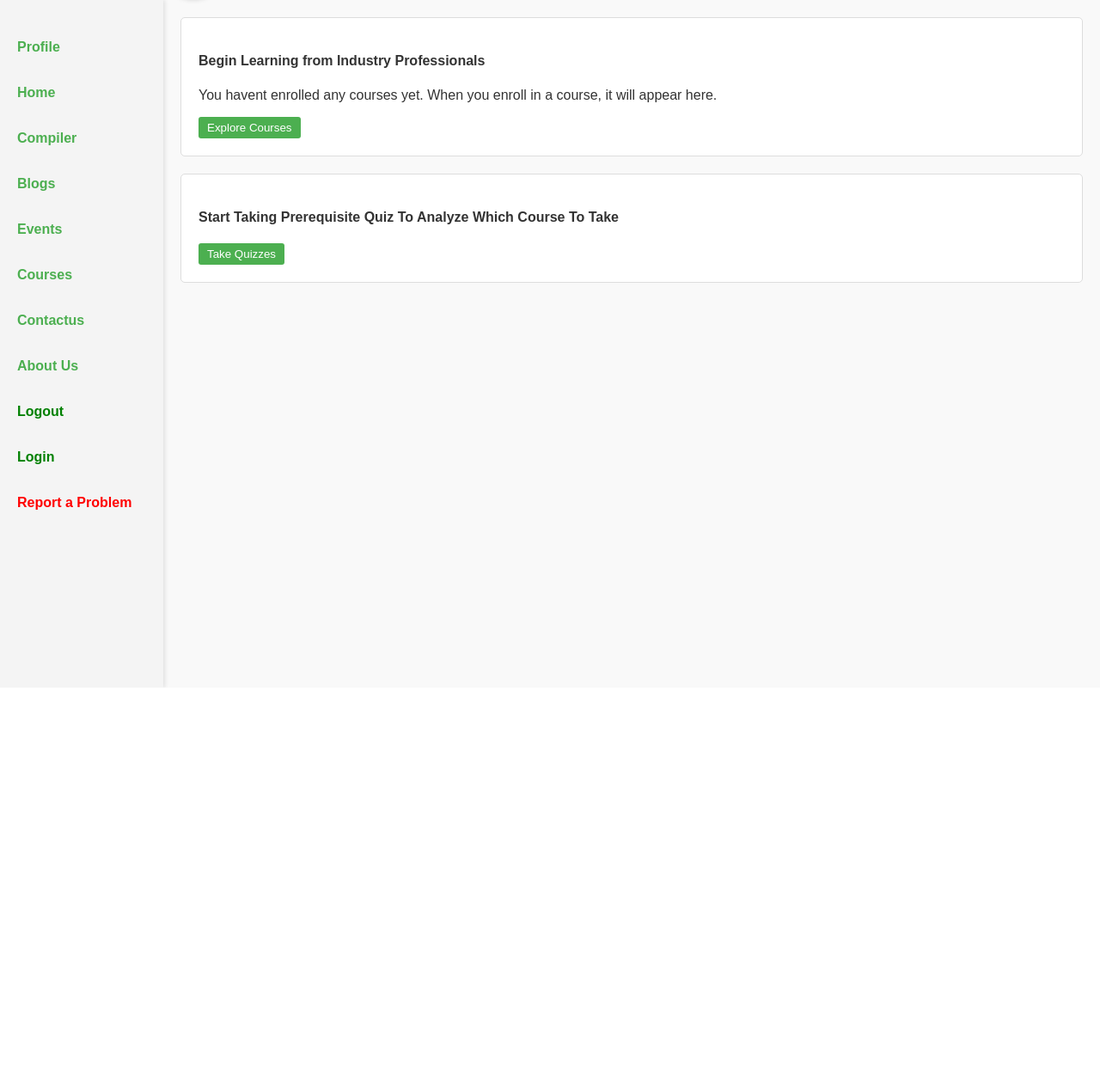
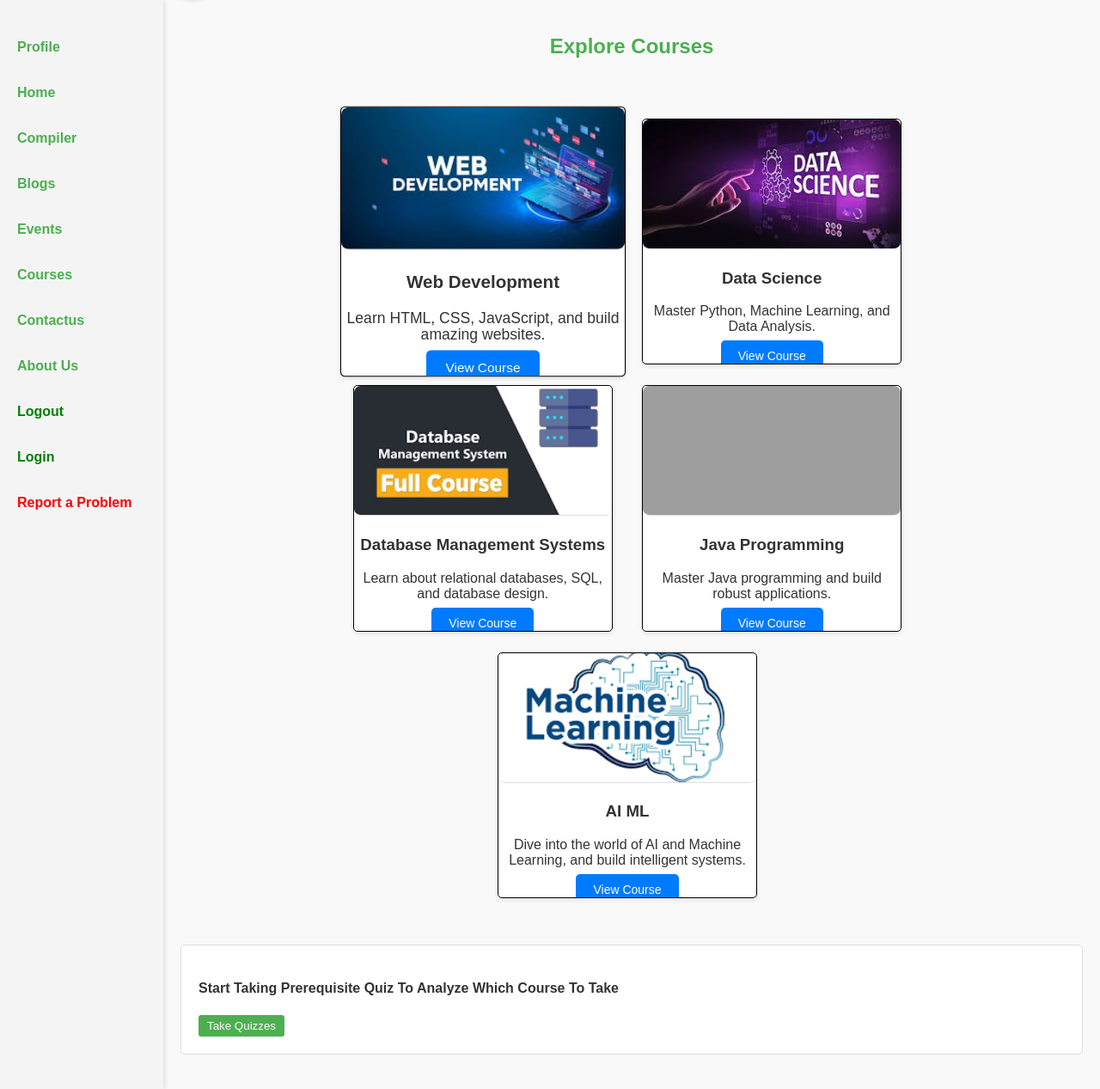
Before and after one commit to syashu16/Bit2Byte, a Flask app: page /login in a window 1280 px wide. Shown: the part 60-1327 px from the top of the page at 86% size. Before the commit the page ends 860 px from the top, so only its background shows below. Run offline with Flask 3, Linux system fonts and the light colour scheme; some libraries are stand-ins or nearby versions; grey boxes are pictures that could not be loaded.

Commit message:
Initial commit

```diff
--- a/CLIENT/templates/dashboard.html
+++ b/CLIENT/templates/dashboard.html
@@ -567,16 +567,52 @@
                 </div>
             </section>
             {% endif %}
+            <section id="courses" class="section">
+                <h2 class="courses-heading" style="text-align: center;">Explore Courses</h2>
+                <div class="student-dashboard">
+                  <div class="slideshow-container">
+                    <!-- Course Cards -->
+                    <div class="course-card mySlides">
+                      <img src="/assets/web.jpeg" alt="Course 1" class="card-img">
+                      <h3 class="card-title">Web Development</h3>
+                      <p class="card-description">Learn HTML, CSS, JavaScript, and build amazing websites.</p>
+                      <a href="/webdev" class="enroll-button">View Course</a>
+                    </div>
+
+                    <div class="course-card mySlides">
+                      <img src="/assets/data.jpeg" alt="Course 2" class="card-img">
+                      <h3 class="card-title">Data Science</h3>
+                      <p class="card-description">Master Python, Machine Learning, and Data Analysis.</p>
+                      <a href="/datascience" class="enroll-button">View Course</a>
+                    </div>
+
+                    <div class="course-card mySlides">
+                      <img src="/assets/dbms.png" alt="Course 3" class="card-img">
+                      <h3 class="card-title">Database Management Systems</h3>
+                      <p class="card-description">Learn about relational databases, SQL, and database design.</p>
+                      <a href="/dbms" class="enroll-button">View Course</a>
+                    </div>
+
+                    <div class="course-card mySlides">
+                      <img src="/assets/java.jpeg" alt="Course 4" class="card-img">
+                      <h3 class="card-title">Java Programming</h3>
+                      <p class="card-description">Master Java programming and build robust applications.</p>
+                      <a href="/java" class="enroll-button">View Course</a>
+                    </div>
+
+                    <div class="course-card mySlides">
+                      <img src="/assets/ml.png" alt="Course 5" class="card-img">
+                      <h3 class="card-title">AI ML</h3>
+                      <p class="card-description">Dive into the world of AI and Machine Learning, and build intelligent systems.</p>
+                      <a href="/aiml" class="enroll-button">View Course</a>
+                    </div>
+                  </div>
+                </div>
+              </section>
 
 
 
 
-            <!-- Action Sections -->
-            <div class="action-section">
-                <h4>Begin Learning from Industry Professionals</h4>
-                <p>You havent enrolled any courses yet. When you enroll in a course, it will appear here.</p>
-                <button>Explore Courses</button> <!-- Explore courses button -->
-            </div>
 
             <!-- Another Action Section -->
             <div class="action-section">
--- a/CLIENT/templates/home.html
+++ b/CLIENT/templates/home.html
@@ -560,7 +560,7 @@
   <!-- Courses Section -->
 
   <section id="courses" class="section">
-    <h2 class="courses-heading" style="text-align: center;">Explore Courses</h2>
+    <h2 class="courses-heading" style="text-align: center;">Trending Courses</h2>
     <div class="student-dashboard">
       <div class="slideshow-container">
         <!-- Course Cards -->
--- a/Flask_Backend/app.py
+++ b/Flask_Backend/app.py
@@ -55,8 +55,8 @@
 def compiler():
     return render_template('compiler.html')
 
-JDoodle_ClientID = "65ea7ffb2ad2df011b343c107d9fcabe"
-JDoodle_ClientSecret = "8bff35ebdc1b006dbc6fe649de98e26b3059260a93739994e1c4489aab8f602e"
+JDoodle_ClientID = "f37ecf7dca17be8da412f16c2eadad15"
+JDoodle_ClientSecret = "9d9853d89a18d1652d1741beda32f5319d02f5de94030b9de85aa4969d698fcf"
 
 LANGUAGE_MAP = {
     'python3': 'python3',
```
Also changed, not shown: CLIENT/static/assets/download_7.png (added), 1 other file.
